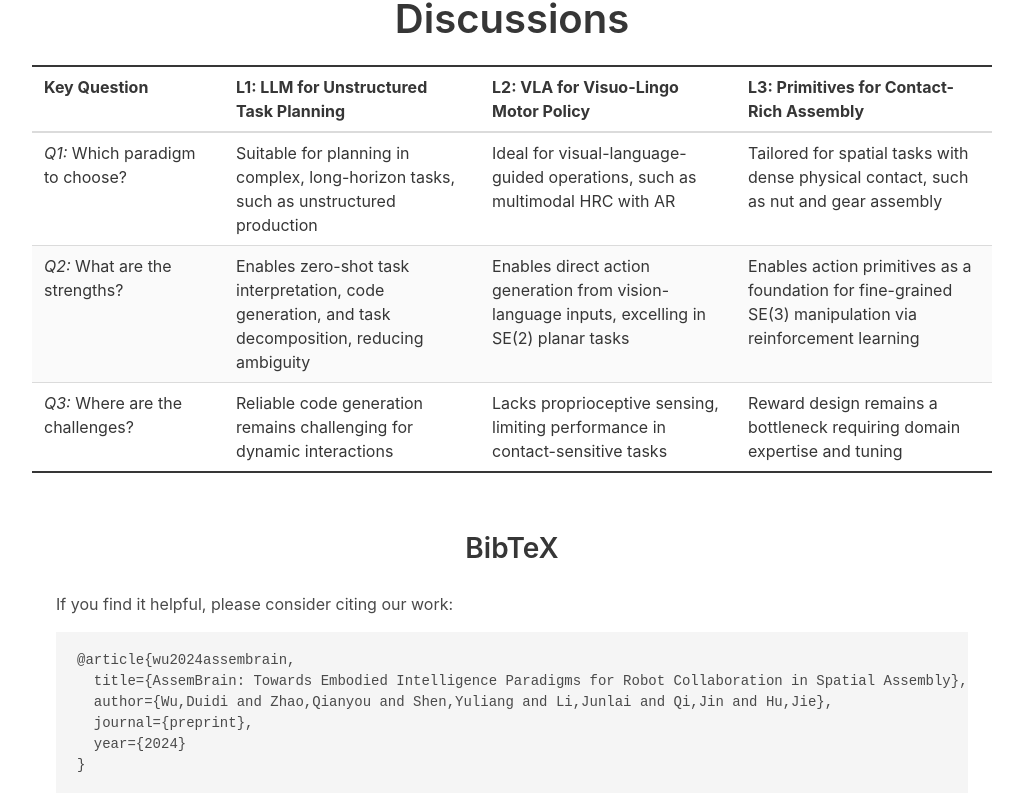
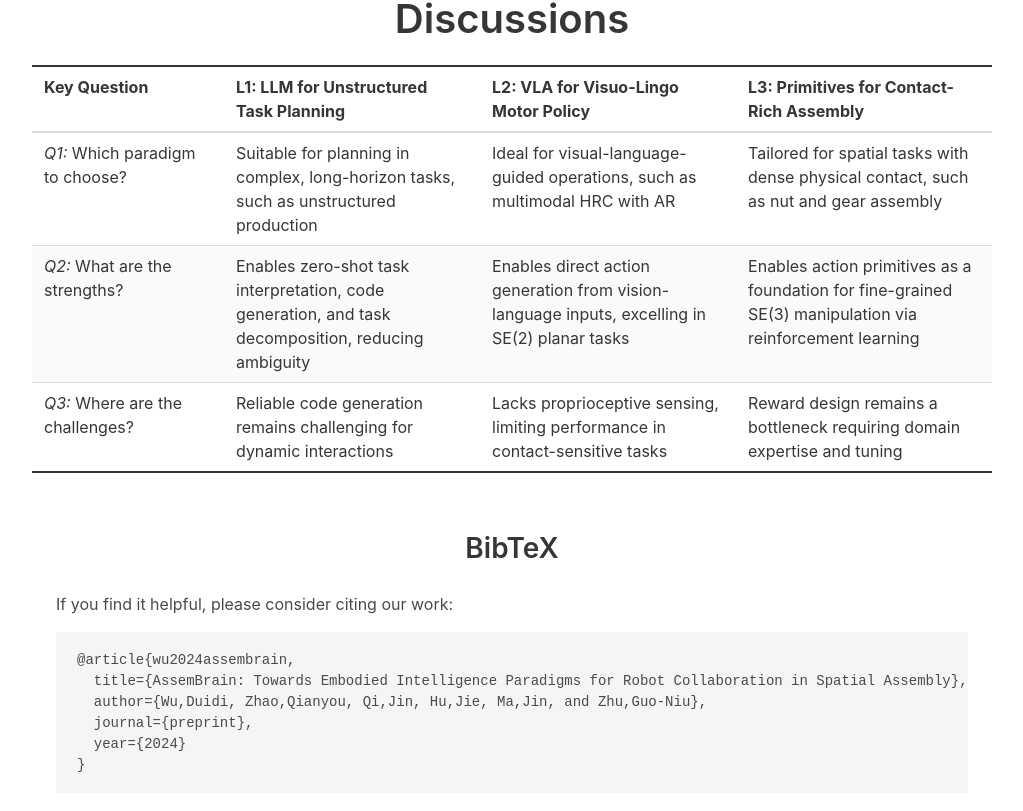
Before and after one commit to AssemBrain/AssemBrain.github.io, a plain HTML site: page index.html in a window 1280 px wide. Shown: the part 6569-7380 px from the top of the page, without its empty margins (128-1151 px from the left). Drawn offline with Linux system fonts and the light colour scheme.

Commit message:
Update index.html

```diff
--- a/index.html
+++ b/index.html
@@ -567,7 +567,7 @@
         <p>If you find it helpful, please consider citing our work: </p>
         <pre><code>@article{wu2024assembrain,
   title={AssemBrain: Towards Embodied Intelligence Paradigms for Robot Collaboration in Spatial Assembly},
-  author={Wu,Duidi and Zhao,Qianyou and Shen,Yuliang and Li,Junlai and Qi,Jin and Hu,Jie},
+  author={Wu,Duidi, Zhao,Qianyou, Qi,Jin, Hu,Jie, Ma,Jin, and Zhu,Guo-Niu},
   journal={preprint},
   year={2024}
 }
```
